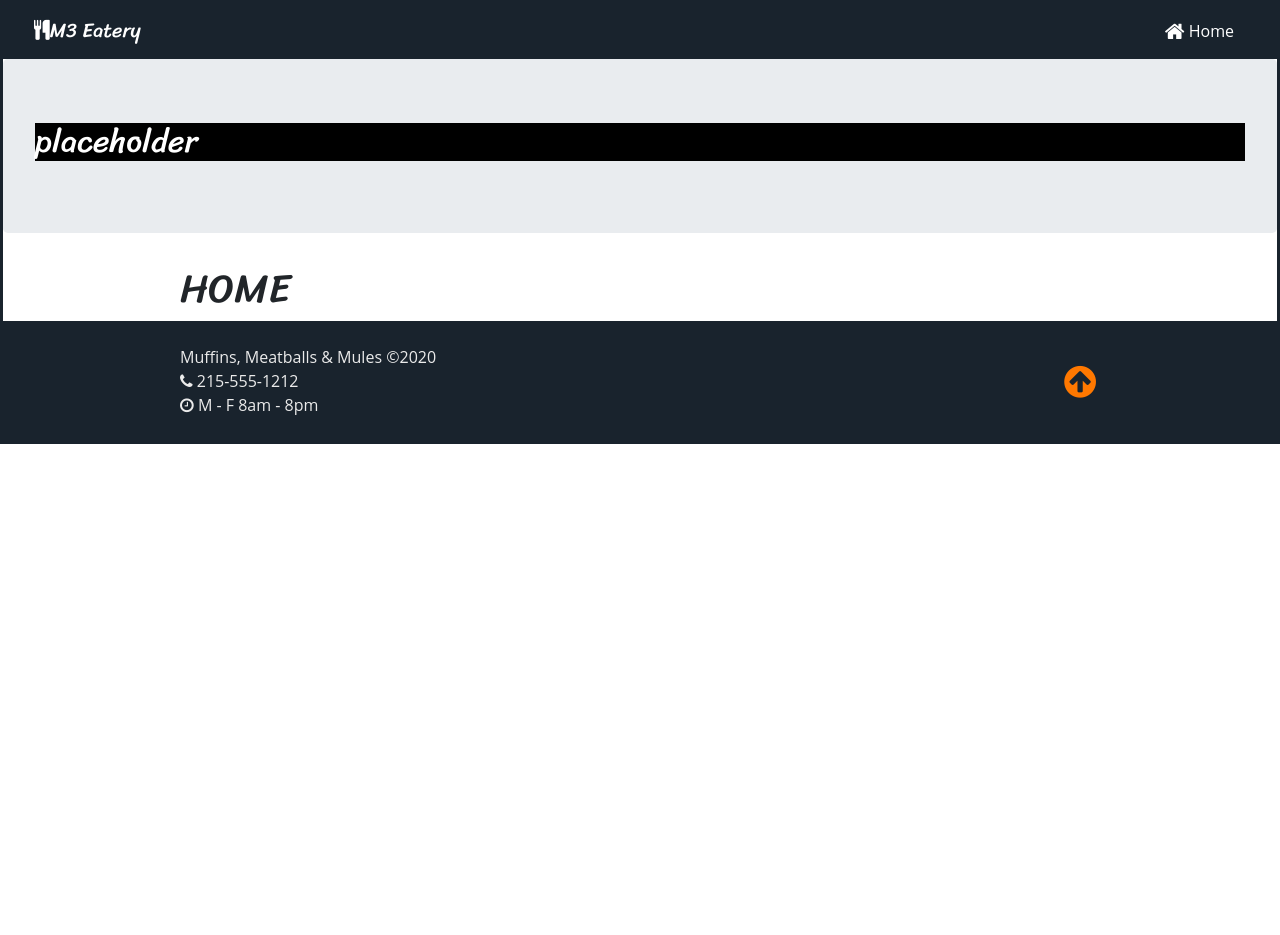
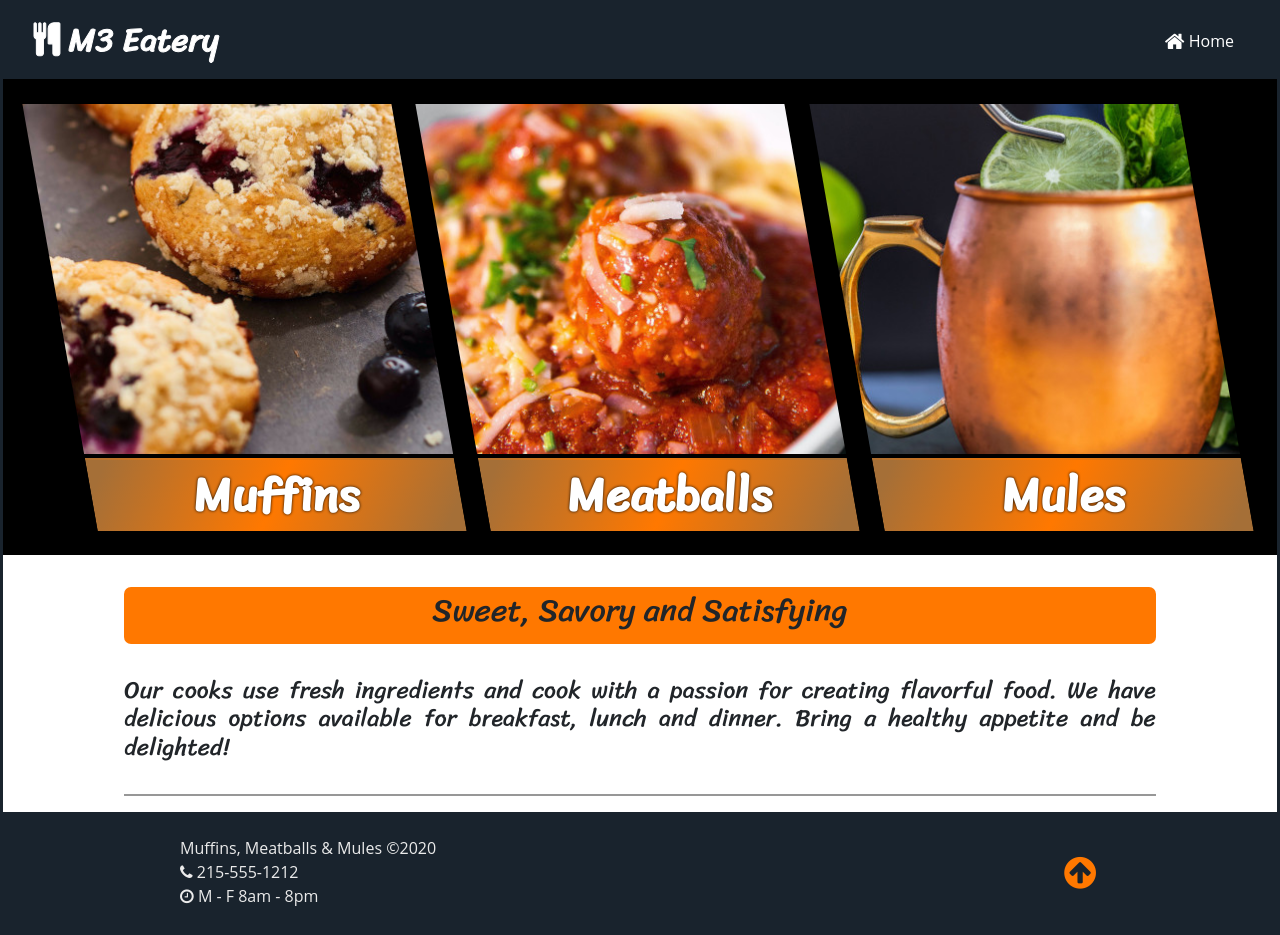
Before and after one commit to jgilday01/react-project, a React (Create React App) app: page /home in a window 1280 px wide. Before the commit the page ends 800 px from the top, so only its background shows below. Built offline with nearby package versions, Linux system fonts and the light colour scheme.

Commit message:
Jumbotron Addon

```diff
--- a/src/App.css
+++ b/src/App.css
@@ -28,6 +28,9 @@ textarea:focus, input:focus {
 
 input:-webkit-autofill {
   background: transparent; }
+
+hr.line {
+  border: none; height: 2px; background-color: rgb(151,151,151); }
 
 .navbar-expand-md .navbar-nav .nav-item a {
   padding: 8px 12px; }
--- a/src/components/HeaderComponent.js
+++ b/src/components/HeaderComponent.js
@@ -25,9 +25,8 @@ class Header extends Component {
         return (
             <Navbar dark sticky='top' expand="md">
                 <div className="container-fluid">
-                    <NavbarBrand className="mr-auto" href="/">
-                        <i className="fa fa-cutlery" aria-hidden="true"></i>
-                        <span>M3 Eatery</span>
+                    <NavbarBrand className="mr-auto customized" href="/">
+                        <i className="fa fa-cutlery" aria-hidden="true" />{' '}<span>M3 Eatery</span>
                     </NavbarBrand>
                     <NavbarToggler onClick={this.toggleNav} />
                     <Collapse isOpen={this.state.isNavOpen} navbar>
--- a/src/components/HomeComponent.js
+++ b/src/components/HomeComponent.js
@@ -7,10 +7,32 @@ class Home extends Component {
         return (
             <React.Fragment>
                 <Jumbo />
-                <div className="container">
+                <div className="container-fluid">
+                    <div className="row my-3">
+                        <div className="col-12 offset-sm-1 col-sm-10">
+                            <div className="highlight">
+                                <h2 className="text-center">Sweet, Savory and Satisfying</h2>
+                            </div>
+                        </div>
+                    </div>
+                </div>
+
+                <div className="container-fluid">
                     <div className="row">
-                        <div className="col-12 text-center text-md-left offset-md-1 col-md-8">
-                            <h1>HOME</h1>
+                        <div className="col-12 offset-sm-1 col-sm-10">
+                            <div className="home-text-lrg my-3">
+                                <h4 className="text-justify">
+                                    Our cooks use fresh ingredients and cook with a passion for creating flavorful food.
+                                    We have delicious options available for breakfast, lunch and dinner.
+                                    Bring a healthy appetite and be delighted!
+                                </h4>
+                            </div>
+                        </div>
+                    </div>
+
+                    <div className="row">
+                        <div className="col-12 offset-sm-1 col-sm-10">
+                            <hr className="line" />
                         </div>
                     </div>
                 </div>
--- a/src/components/JumboComponent.js
+++ b/src/components/JumboComponent.js
@@ -1,6 +1,21 @@
 
 import React, { Component } from 'react';
 import { Jumbotron } from 'reactstrap';
+
+const images = [
+    { id: 1, src: '/assets/images/muffins.jpg', alt: 'muffins by roberto-martinez', txt: 'Muffins' },
+    { id: 2, src: '/assets/images/meatballs.jpg', alt: 'meatball by jason-leung"', txt: 'Meatballs' },
+    { id: 3, src: '/assets/images/mules.jpg', alt: 'mule drink by miguel-maldonado', txt: 'Mules' }
+];
+
+const listItems = images.map((image) =>
+    <li key={image.id}>
+        <img src={image.src} alt={image.alt} />
+        <div className="d-none d-md-block">
+            <strong>{image.txt}</strong>
+        </div>
+    </li>
+);
 
 
 class Jumbo extends Component {
@@ -8,12 +23,12 @@ class Jumbo extends Component {
     render() {
         return (
 
-            <Jumbotron>
+            <Jumbotron className="p-0">
                 <div className="container-fluid p-0">
                     <div className="row">
                         <div className="col-12">
                             <div id="page-top">
-                                <h2>placeholder</h2>
+                                <ul className="products m-0">{listItems}</ul>
                             </div>
                         </div>
                     </div>
```
